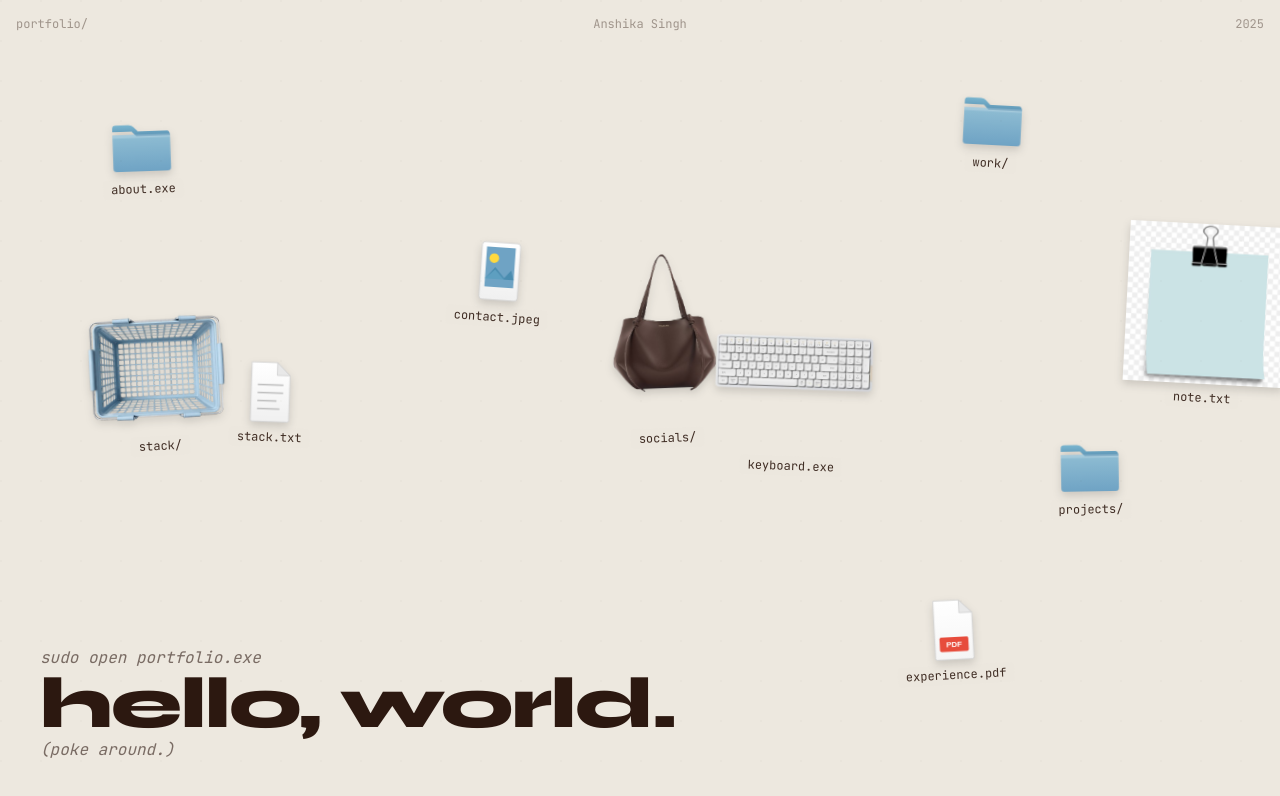
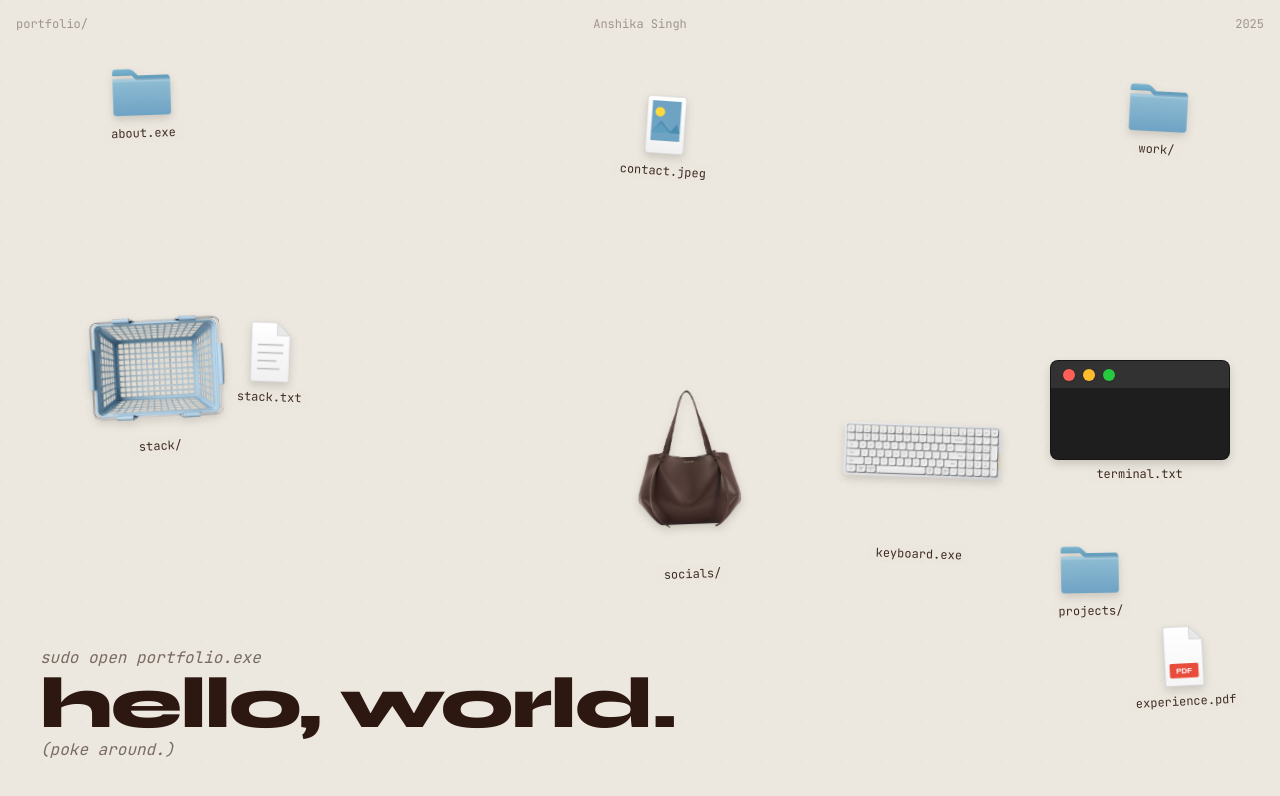
Before and after one commit to Anshika0651/portfolio, a Next.js app: page / in a window 1280 px wide. Shown: the top 796 px of the page. Built offline with nearby package versions, Linux system fonts and the light colour scheme; a web font is replaced by a local one.

Commit message:
Rearrange icons, add Terminal window

```diff
--- a/app/page.tsx
+++ b/app/page.tsx
@@ -7,15 +7,15 @@ import { DesktopIcon } from "@/components/desktop-icon"
 import { SocialsBag } from "@/components/socials-bag"
 import { KeyboardIcon } from "@/components/keyboard-icon"
 import { StackBasket } from "@/components/stack-basket"
-import { BinderClipNote } from "@/components/binder-clip-note"
+import { TerminalWindow } from "@/components/terminal-window"
 
 const desktopIcons = [
-  { icon: "folder" as const, label: "about.exe", href: "/about", position: { x: 8, y: 15 }, rotation: -2 },
-  { icon: "folder" as const, label: "work/", href: "/work", position: { x: 75, y: 12 }, rotation: 3 },
-  { icon: "folder" as const, label: "projects/", href: "/projects", position: { x: 82, y: 55 }, rotation: -1 },
-  { icon: "document" as const, label: "stack.txt", href: "/stack", position: { x: 18, y: 45 }, rotation: 2 },
-  { icon: "pdf" as const, label: "experience.pdf", href: "/experience", position: { x: 70, y: 75 }, rotation: -3 },
-  { icon: "image" as const, label: "contact.jpeg", href: "/contact", position: { x: 35, y: 30 }, rotation: 4 },
+  { icon: "folder" as const, label: "about.exe", href: "/about", position: { x: 8, y: 8 }, rotation: -2 },
+  { icon: "image" as const, label: "contact.jpeg", href: "/contact", position: { x: 48, y: 12 }, rotation: 4 },
+  { icon: "folder" as const, label: "work/", href: "/work", position: { x: 88, y: 10 }, rotation: 3 },
+  { icon: "document" as const, label: "stack.txt", href: "/stack", position: { x: 18, y: 40 }, rotation: 2 },
+  { icon: "folder" as const, label: "projects/", href: "/projects", position: { x: 82, y: 68 }, rotation: -1 },
+  { icon: "pdf" as const, label: "experience.pdf", href: "/experience", position: { x: 88, y: 78 }, rotation: -3 },
 ]
 
 export default function DesktopPage() {
@@ -116,6 +116,21 @@ export default function DesktopPage() {
         ))}
       </AnimatePresence>
 
+      {/* Stack Basket */}
+      <AnimatePresence>
+        {!isNavigating && (
+          <motion.div
+            exit={{ opacity: 0, scale: 0.8, transition: { duration: 0.3 } }}
+          >
+            <StackBasket
+              position={{ x: 6, y: 38 }}
+              rotation={-3}
+              delay={7}
+            />
+          </motion.div>
+        )}
+      </AnimatePresence>
+
       {/* Socials Tote Bag */}
       <AnimatePresence>
         {!isNavigating && (
@@ -123,9 +138,9 @@ export default function DesktopPage() {
             exit={{ opacity: 0, scale: 0.8, transition: { duration: 0.3 } }}
           >
             <SocialsBag
-              position={{ x: 46, y: 28 }}
+              position={{ x: 48, y: 45 }}
               rotation={-2}
-              delay={7}
+              delay={8}
             />
           </motion.div>
         )}
@@ -138,38 +153,23 @@ export default function DesktopPage() {
             exit={{ opacity: 0, scale: 0.8, transition: { duration: 0.3 } }}
           >
             <KeyboardIcon
-              position={{ x: 55, y: 34 }}
+              position={{ x: 65, y: 45 }}
               rotation={2}
-              delay={8}
-            />
-          </motion.div>
-        )}
-      </AnimatePresence>
-
-      {/* Stack Basket */}
-      <AnimatePresence>
-        {!isNavigating && (
-          <motion.div
-            exit={{ opacity: 0, scale: 0.8, transition: { duration: 0.3 } }}
-          >
-            <StackBasket
-              position={{ x: 6, y: 38 }}
-              rotation={-3}
               delay={9}
             />
           </motion.div>
         )}
       </AnimatePresence>
 
-      {/* Clipboard Note */}
+      {/* Terminal Icon */}
       <AnimatePresence>
         {!isNavigating && (
           <motion.div
             exit={{ opacity: 0, scale: 0.8, transition: { duration: 0.3 } }}
           >
-            <BinderClipNote
-              position={{ x: 88, y: 28 }}
-              rotation={3}
+            <TerminalWindow
+              position={{ x: 82, y: 45 }}
+              rotation={0}
               delay={10}
             />
           </motion.div>
--- /dev/null
+++ b/components/terminal-window.tsx
@@ -0,0 +1,136 @@
+"use client"
+
+import { motion, AnimatePresence } from "framer-motion"
+import { useState, useEffect, useRef } from "react"
+
+interface TerminalWindowProps {
+  position: { x: number; y: number }
+  rotation: number
+  delay: number
+}
+
+const terminalLines = [
+  "> open to internships & full time roles",
+  "> actively looking 👀",
+  "> remote / hybrid / anywhere interesting"
+]
+
+export function TerminalWindow({ position, rotation, delay }: TerminalWindowProps) {
+  const [isHovered, setIsHovered] = useState(false)
+  const [isDragging, setIsDragging] = useState(false)
+  const [displayLines, setDisplayLines] = useState<string[]>(["", "", ""])
+  const [showCursor, setShowCursor] = useState(false)
+  const [currentLine, setCurrentLine] = useState(0)
+  const typingRef = useRef<NodeJS.Timeout | null>(null)
+  const cursorRef = useRef<NodeJS.Timeout | null>(null)
+
+  useEffect(() => {
+    if (isHovered) {
+      setDisplayLines(["", "", ""])
+      setCurrentLine(0)
+      setShowCursor(true)
+      let charIndex = 0
+
+      const typeCharacter = () => {
+        if (currentLine < terminalLines.length) {
+          const currentText = terminalLines[currentLine]
+
+          if (charIndex < currentText.length) {
+            setDisplayLines((prev) => {
+              const updated = [...prev]
+              updated[currentLine] = currentText.slice(0, charIndex + 1)
+              return updated
+            })
+            charIndex++
+            typingRef.current = setTimeout(typeCharacter, 40)
+          } else {
+            // Move to next line after line completes
+            charIndex = 0
+            setCurrentLine((prev) => prev + 1)
+            typingRef.current = setTimeout(typeCharacter, 200)
+          }
+        } else {
+          // All lines typed, show cursor on last line
+          setShowCursor(true)
+        }
+      }
+
+      typingRef.current = setTimeout(typeCharacter, 40)
+
+      cursorRef.current = setInterval(() => {
+        setShowCursor((prev) => !prev)
+      }, 530)
+    } else {
+      setDisplayLines(["", "", ""])
+      setCurrentLine(0)
+      setShowCursor(false)
+      if (typingRef.current) clearTimeout(typingRef.current)
+      if (cursorRef.current) clearInterval(cursorRef.current)
+    }
+
+    return () => {
+      if (typingRef.current) clearTimeout(typingRef.current)
+      if (cursorRef.current) clearInterval(cursorRef.current)
+    }
+  }, [isHovered, currentLine])
+
+  return (
+    <motion.div
+      className="absolute cursor-pointer select-none"
+      style={{ left: `${position.x}%`, top: `${position.y}%` }}
+      initial={{ opacity: 0, scale: 0.8 }}
+      animate={{ opacity: 1, scale: 1 }}
+      transition={{ duration: 0.4, delay: delay * 0.1 }}
+    >
+      <motion.div
+        className="flex flex-col items-center gap-1 relative"
+        style={{ rotate: rotation }}
+        animate={{ y: [0, -3, 0] }}
+        transition={{ duration: 3, repeat: Infinity, ease: "easeInOut", delay }}
+        whileHover={{ scale: 1.05 }}
+        drag
+        dragConstraints={{ left: -100, right: 100, top: -100, bottom: 100 }}
+        dragElastic={0.1}
+        onDragStart={() => setIsDragging(true)}
+        onDragEnd={() => setTimeout(() => setIsDragging(false), 100)}
+        onHoverStart={() => !isDragging && setIsHovered(true)}
+        onHoverEnd={() => setIsHovered(false)}
+      >
+        {/* macOS Terminal window */}
+        <motion.div
+          className="drop-shadow-lg"
+          animate={{ scale: isHovered ? 1.05 : 1 }}
+          transition={{ duration: 0.2 }}
+        >
+          <div className="w-[180px] h-[100px] bg-[#1E1E1E] rounded-lg overflow-hidden border border-black/30 flex flex-col">
+            {/* Top bar with traffic lights */}
+            <div className="h-7 bg-[#323232] border-b border-black/40 flex items-center px-3 gap-2">
+              {/* Red light */}
+              <div className="w-3 h-3 rounded-full bg-[#FF5F56] shadow-sm" />
+              {/* Yellow light */}
+              <div className="w-3 h-3 rounded-full bg-[#FFBD2E] shadow-sm" />
+              {/* Green light */}
+              <div className="w-3 h-3 rounded-full bg-[#27C93F] shadow-sm" />
+            </div>
+
+            {/* Terminal content area */}
+            <div className="flex-1 overflow-hidden p-2.5 font-mono text-[9px] text-[#00FF41] leading-tight flex flex-col justify-start">
+              {displayLines.map((line, idx) => (
+                <div key={idx} className="whitespace-pre-wrap break-words">
+                  {line}
+                  {idx === currentLine && showCursor && (
+                    <span className="inline-block w-[1.5px] h-3.5 bg-[#00FF41] ml-0.5 align-text-top animate-pulse" />
+                  )}
+                </div>
+              ))}
+            </div>
+          </div>
+        </motion.div>
+
+        <span className="font-mono text-xs text-espresso/90 bg-desktop/80 px-2 py-0.5 rounded whitespace-nowrap">
+          terminal.txt
+        </span>
+      </motion.div>
+    </motion.div>
+  )
+}
```
